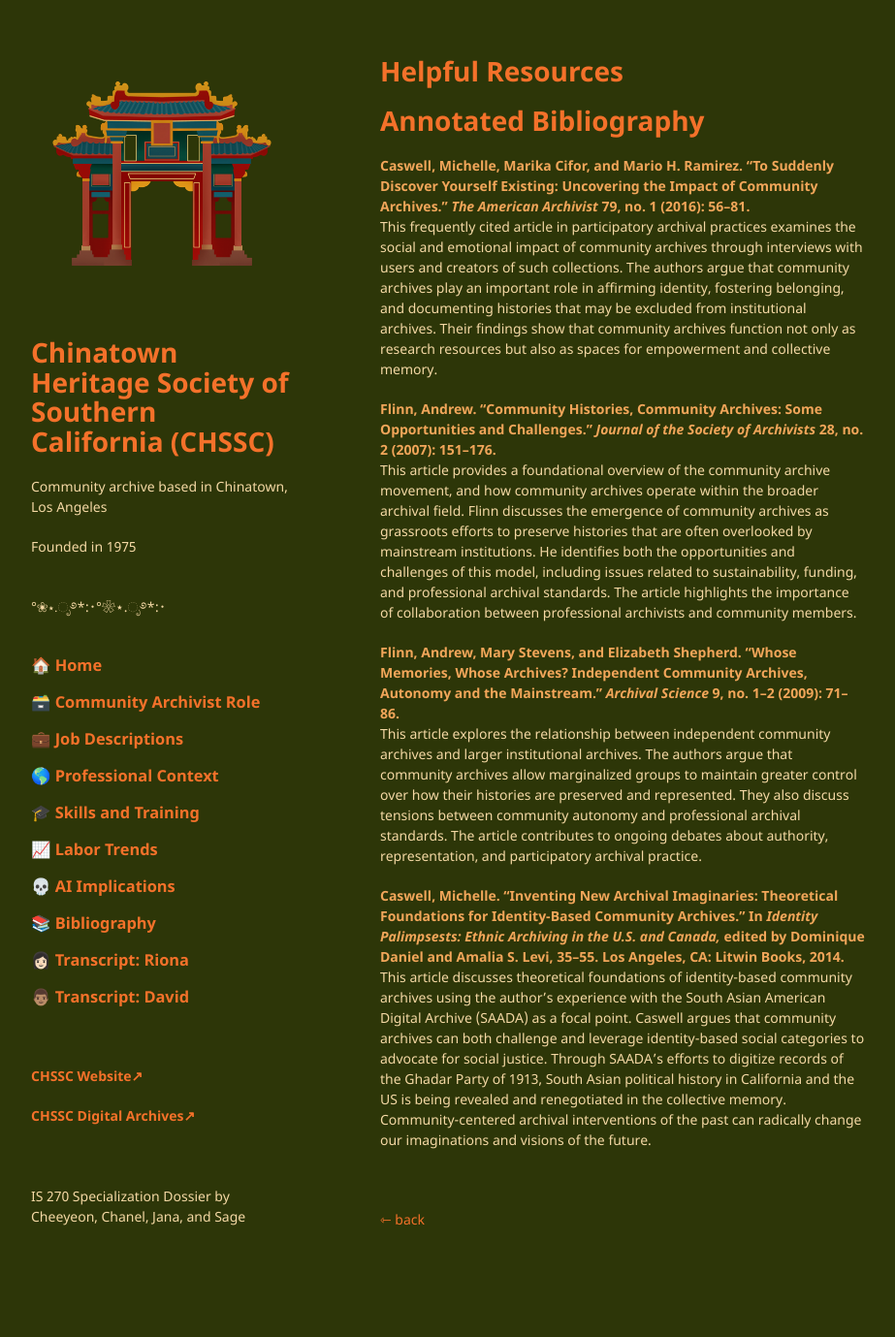
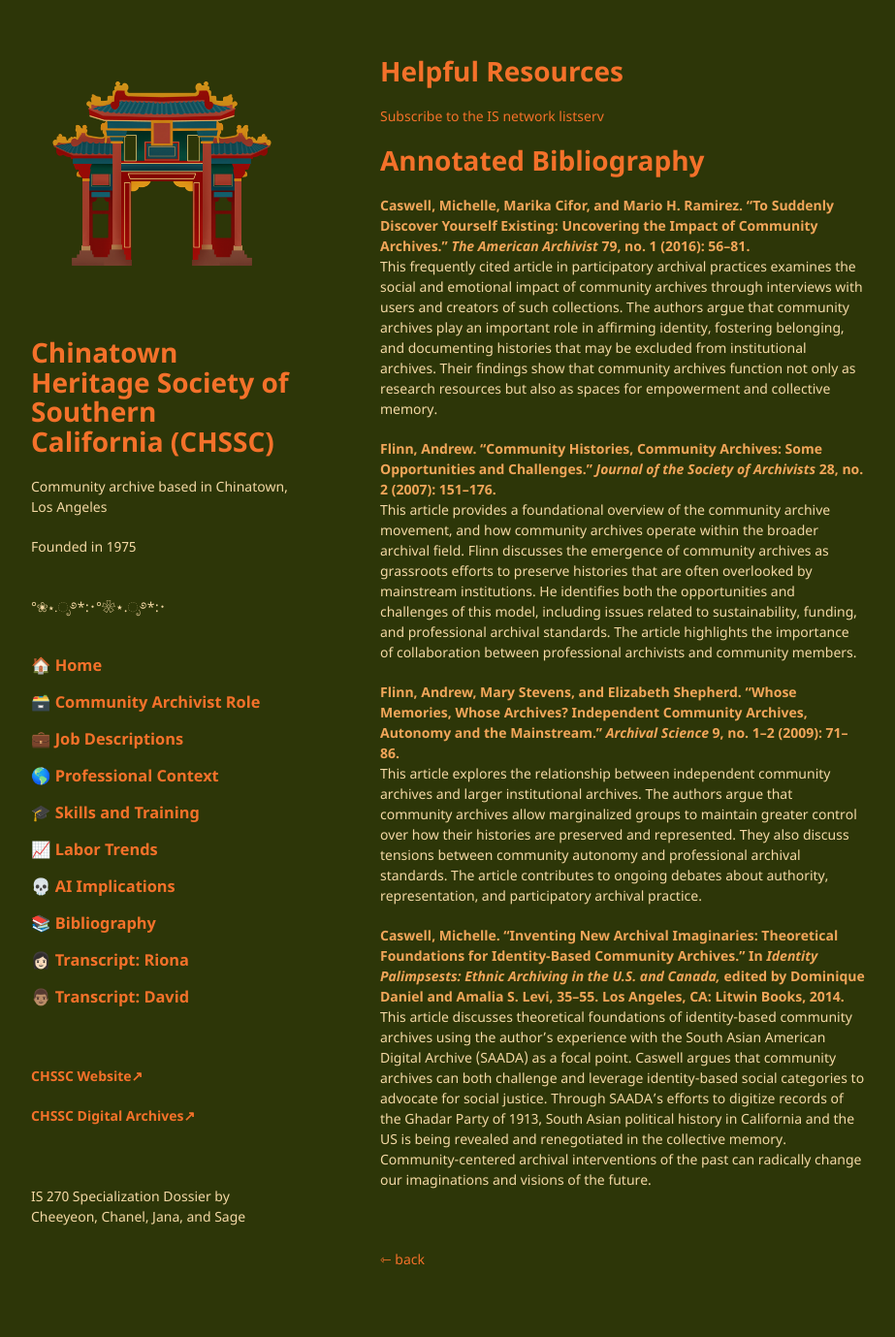
Before and after one commit to chaanelly/IS270-CHSSC, a Jekyll site: the page built from pages/annotated-biblio.md, in a window 1280 px wide. Shown: the whole page at 97% size, without its empty margins (178-1101 px from the left). Built offline with Jekyll 4.4.1, drawn with Linux system fonts in a browser that asks for light colours; our own code applies the rules of GitHub Pages for plain Markdown files; before the commit the page ends 1338 px from its top, so only the background shows below that.

Commit message:
Update annotated-biblio.md

```diff
--- a/pages/annotated-biblio.md
+++ b/pages/annotated-biblio.md
@@ -1,4 +1,8 @@
 # Helpful Resources
+
+[Subscribe to the IS network listserv](https://lists.gseis.ucla.edu/sympa/subscribe/is-network)
+
+
 
 # Annotated Bibliography
 
```
